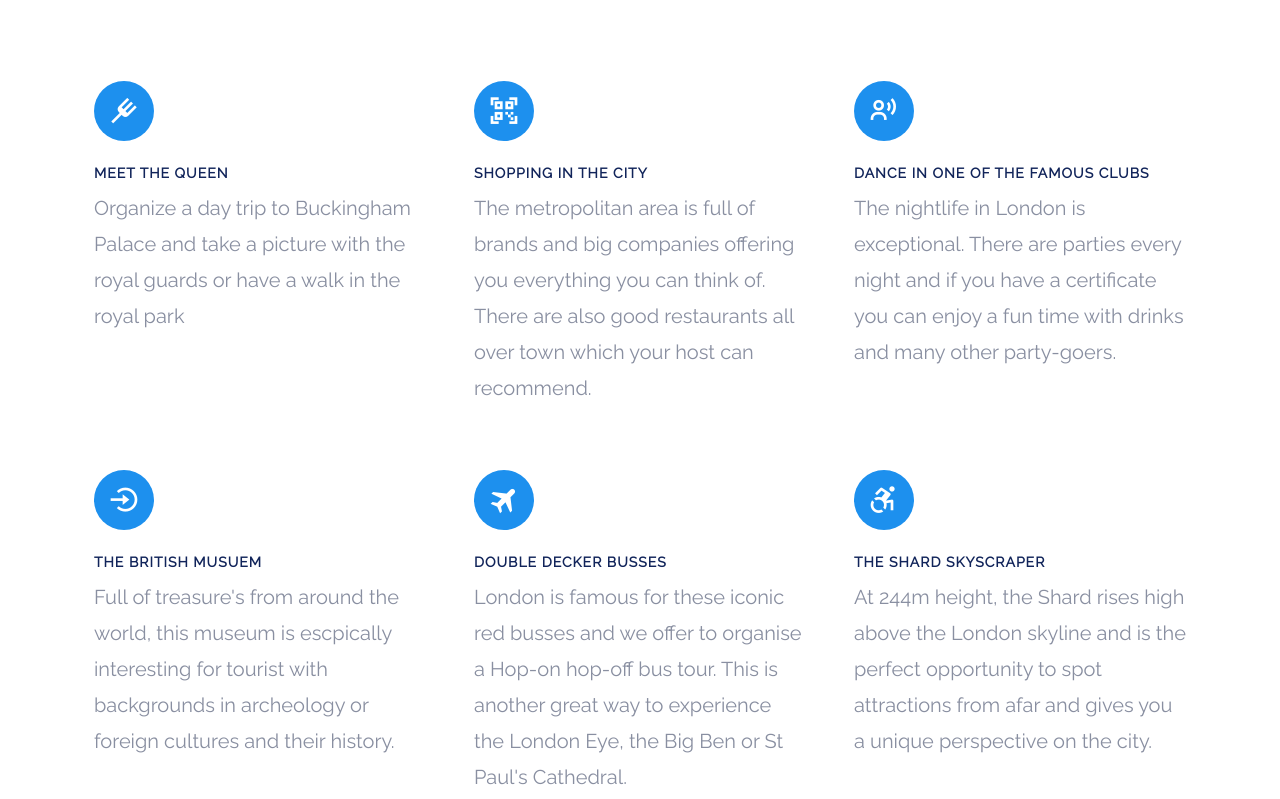
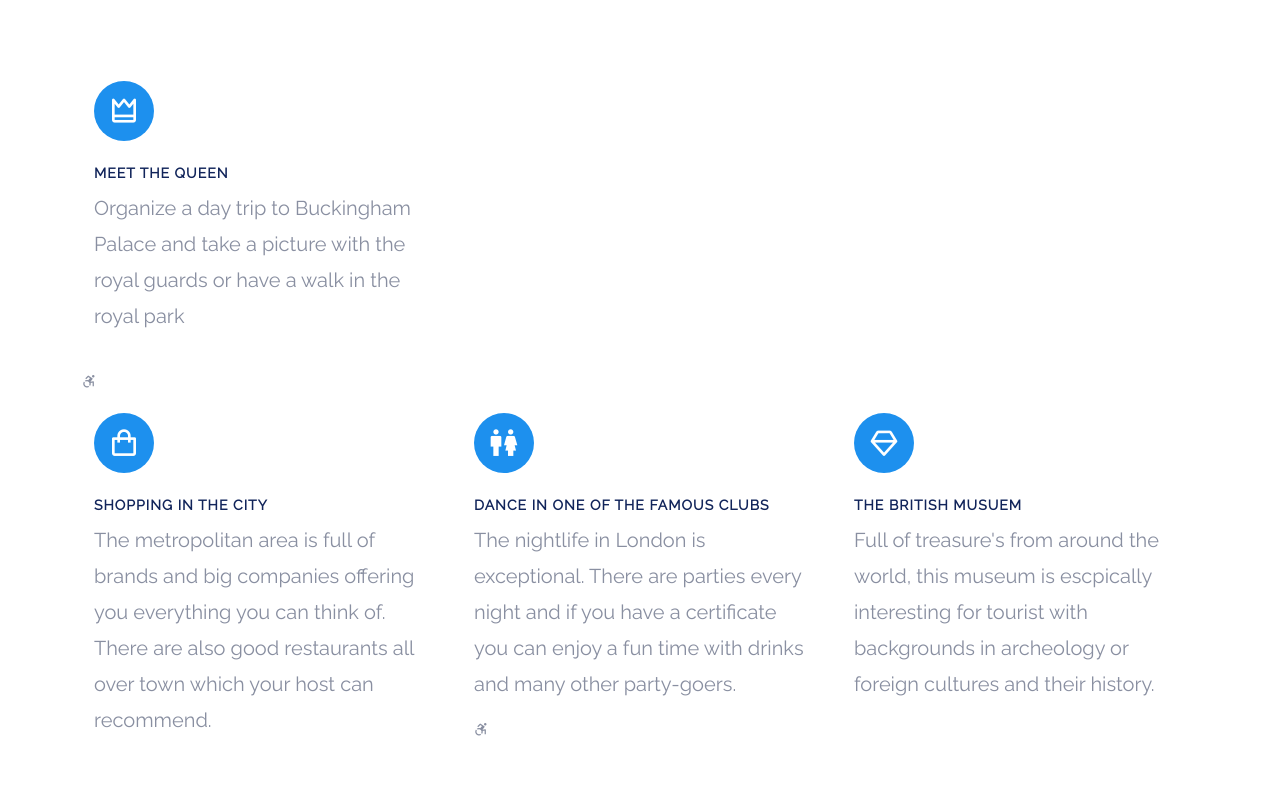
Before and after one commit to Frank3TheTank3/Bootstrap_Website_Hammock, a plain HTML site: page destination_francis.html in a window 1280 px wide. Shown: the part 261-1060 px from the top of the page. Drawn offline with Linux system fonts and the light colour scheme.

Commit message:
4xFinal before pres

```diff
--- a/destination_francis.html
+++ b/destination_francis.html
@@ -47,7 +47,7 @@
         <div class="container">
             <div class="row">
                 <div class="col-12 section-intro">
-                    <h1>England, London</h1>
+                    <h1>London</h1>
 
                     <div class="hline"></div>
 
@@ -59,17 +59,17 @@
         <div class="row">
             <div class="col-lg-4 col-sm-6 p-4">
                 <div class="icon-box">
-                    <i class='bx bx-fork'></i>
+                    <i class='bx bx-crown'></i>
                 </div>
                 <h4 class="title-sm mt-4 ">Meet the Queen</h4>
                 <p>Organize a day trip to Buckingham Palace and take a picture with the royal guards or
                     have a walk in the royal park
                 </p>
-            </div>
+            </div><i class='bx bx-accessibility' ></i>
 
             <div class="col-lg-4 col-sm-6 p-4">
                 <div class="icon-box">
-                    <i class='bx bx-qr-scan' ></i>
+                    <i class='bx bx-shopping-bag' ></i>
                 </div>
                 <h4 class="title-sm mt-4">Shopping in the city</h4>
                 <p>The metropolitan area is full of brands and big companies offering you everything
@@ -80,18 +80,18 @@
 
             <div class="col-lg-4 col-sm-6 p-4">
                 <div class="icon-box">
-                    <i class='bx bx-user-voice' ></i>
+                    <i class='bx bx-male-female' ></i>
                 </div>
                 <h4 class="title-sm mt-4">Dance in one of the famous clubs</h4>
                 <p>The nightlife in London is exceptional. There are parties every night
                     and if you have a certificate you can enjoy a fun time with drinks
                     and many other party-goers.
-                </p>
+                </p><i class='bx bx-accessibility' ></i>
             </div>
 
             <div class="col-lg-4 col-sm-6 p-4">
                 <div class="icon-box">
-                    <i class='bx bx-log-in-circle' ></i>
+                    <i class='bx bx-diamond' ></i>
                 </div>
                 <h4 class="title-sm mt-4">The British Musuem</h4>
                 <p>Full of treasure's from around the world, this museum is escpically
@@ -102,7 +102,7 @@
 
             <div class="col-lg-4 col-sm-6 p-4">
                 <div class="icon-box">
-                    <i class='bx bxs-plane-alt' ></i>
+                    <i class='bx bx-bus' ></i>
                 </div>
                 <h4 class="title-sm mt-4">Double decker busses</h4>
                 <p>London is famous for these iconic red busses and we offer to organise
@@ -113,7 +113,7 @@
 
             <div class="col-lg-4 col-sm-6 p-4">
                 <div class="icon-box">
-                    <i class='bx bx-accessibility' ></i>
+                    <i class='bx bx-buildings' ></i>
                 </div>
                 <h4 class="title-sm mt-4">The Shard Skyscraper</h4>
                 <p>At 244m height, the Shard rises high above the London skyline and
```
Also changed, not shown: destination_chantal.html (+0 -1 lines).
